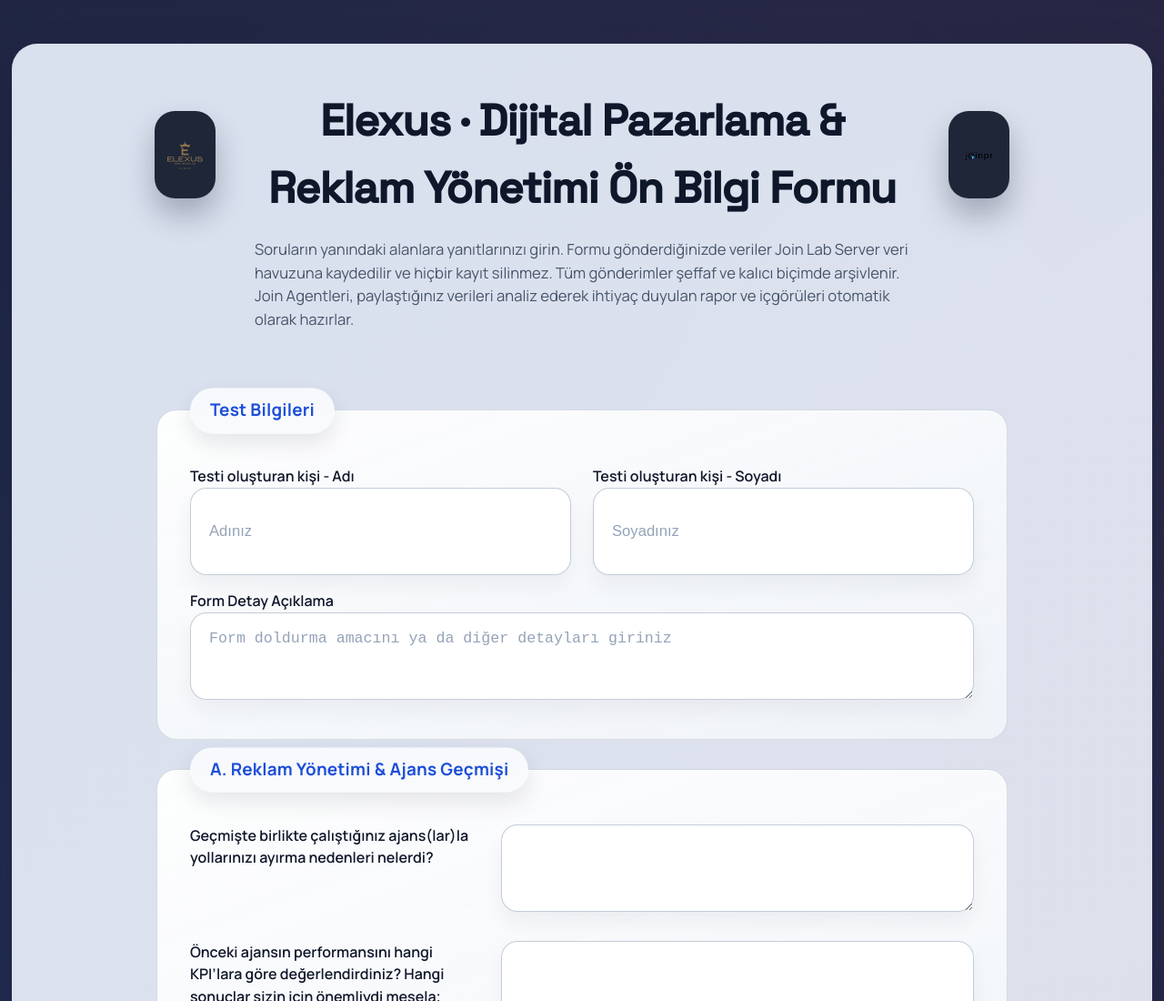
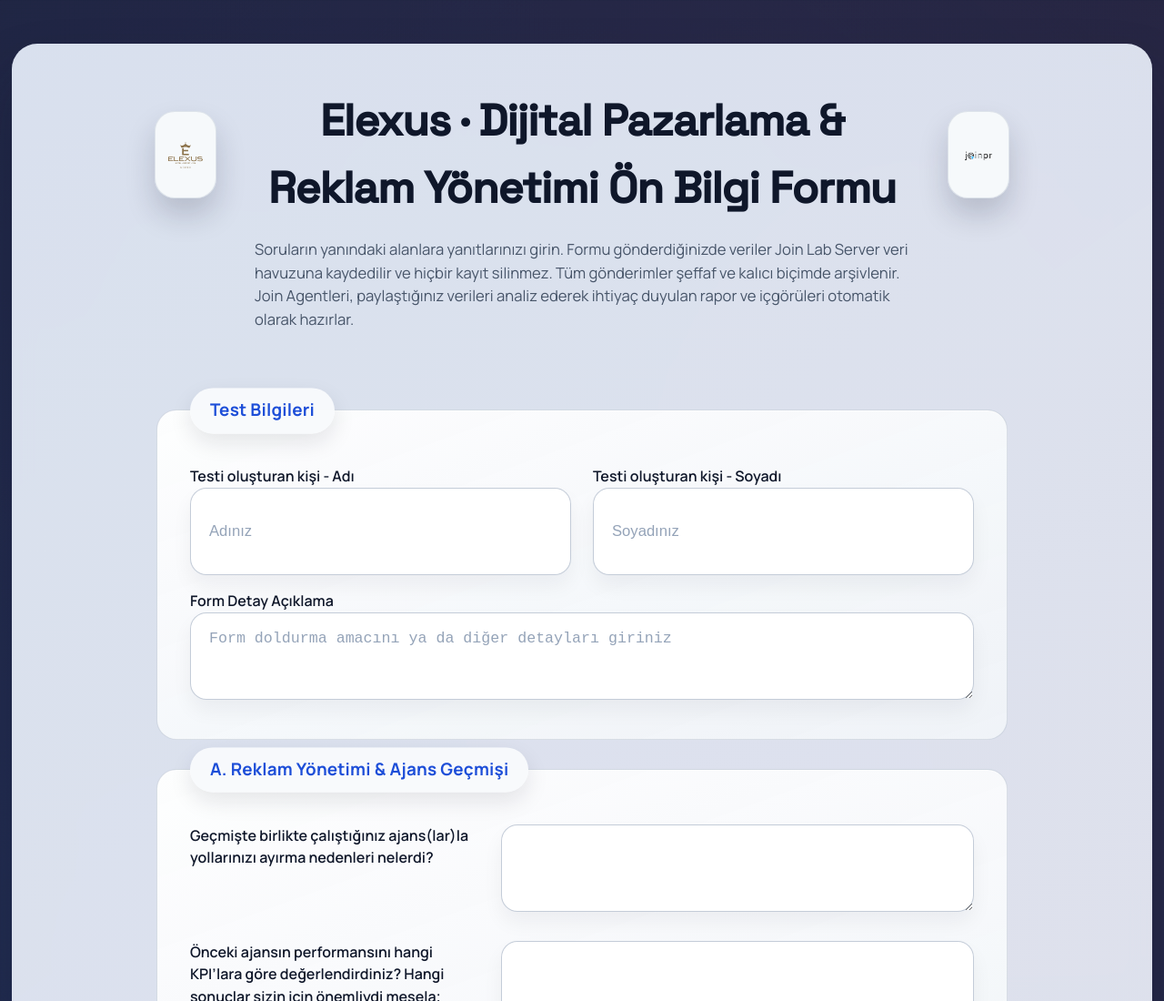
Before and after one commit to sezaidemirer/Elexus-Form, a website: page public/index.html in a window 1280 px wide. Shown: the top 1100 px of the page at 91% size. Drawn offline with Linux system fonts and the light colour scheme.

Commit message:
style: lighten headline logo badges

```diff
--- a/public/index.html
+++ b/public/index.html
@@ -92,13 +92,14 @@
         width: clamp(72px, 8vw, 96px);
         height: clamp(72px, 8vw, 96px);
         border-radius: 22px;
-        background: rgba(15, 23, 42, 0.92);
+        background: rgba(248, 250, 252, 0.95);
         display: flex;
         align-items: center;
         justify-content: center;
-        box-shadow: 0 18px 32px rgba(15, 23, 42, 0.28);
+        box-shadow: 0 18px 32px rgba(15, 23, 42, 0.18);
         overflow: hidden;
         padding: clamp(10px, 1.6vw, 14px);
+        border: 1px solid rgba(148, 163, 184, 0.25);
       }
 
       .headline .logo-badge img {
```
